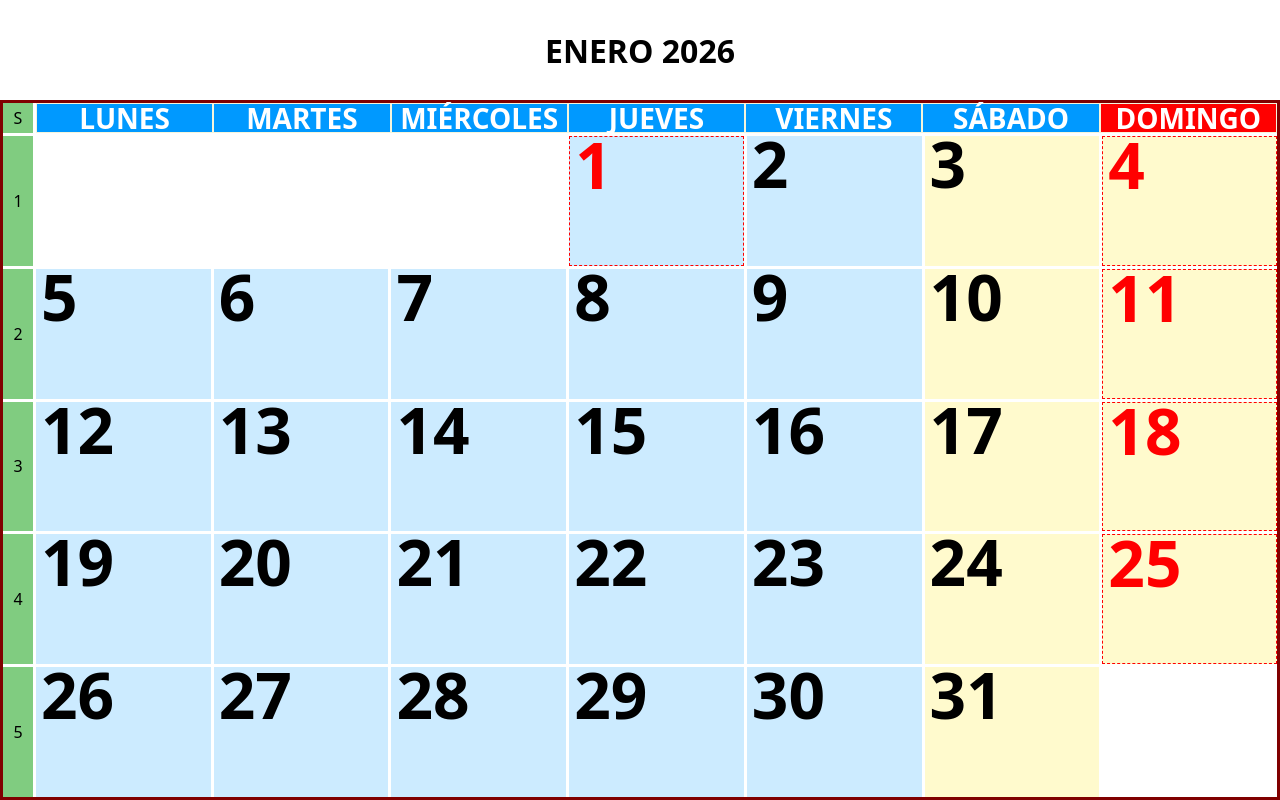
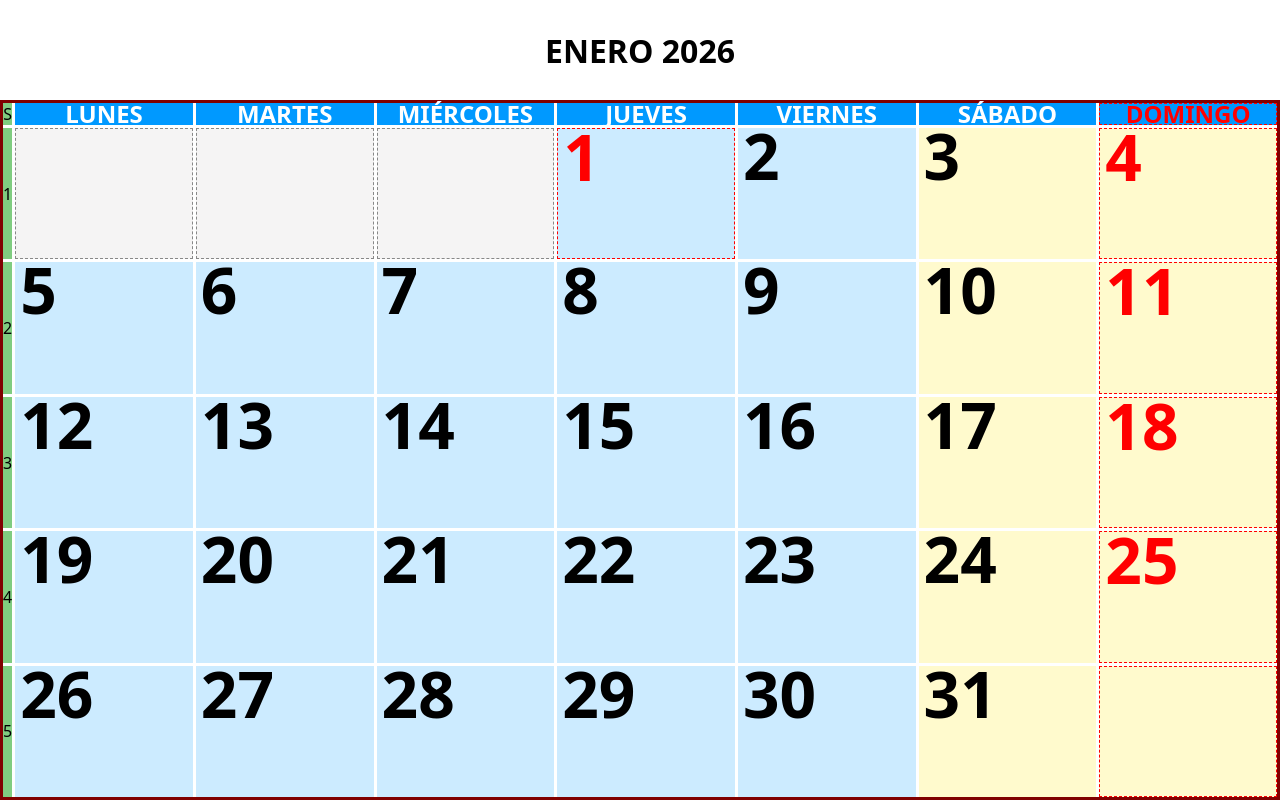
Before and after one commit to xaxoBye/prueba-css-grid-flex, a plain HTML site: page calendario.html in a window 1280 px wide. Drawn offline with Linux system fonts and the light colour scheme.

Commit message:
cambio de grid. Los dias de la cabecera: lunes, martes... estan en el mismo grid que los dias numeros

```diff
--- a/calendario.css
+++ b/calendario.css
@@ -10,6 +10,9 @@ body{
     --fondo-dias-semana : #09f;
     --fondo-celda-laboral: color-mix(in srgb, var(--fondo-dias-semana) 20%, white 80%);
     --fondo-numero-semana: color-mix(in srgb, var(--fondo-dias-semana) 50%, yellow 50%);
+    --fondo-fin-de-semana:lemonchiffon;
+    --fondo-otro-mes: #f3f1f1ca;
+    --borde-otro-mes: #888;
     --festivo : red;
     --blanco: white;
     display:flex;
@@ -26,13 +29,11 @@ body{
 }
 
 .contenedor {
-    display: grid;
-    grid-template-columns: 30px 1fr;
-    grid-template-rows: 30px 1fr;
-    flex: 1;
+    display: flex;
     gap: 3px;
     border:3px solid rgb(128, 0, 0);
     box-sizing: border-box;
+    flex: 1;
 }
 
 .contenedor > span {
@@ -42,31 +43,6 @@ body{
     background-color:  var(--fondo-numero-semana);
 }
 
-
-
-.contenedor .titulo-dia {
-    display: flex;
-    flex-direction: row;
-    background-color: var(--fondo-dias-semana);
-    justify-content: space-between;
-    align-items: center;
-
-    & span {
-        display: flex;
-        justify-content: center;
-        align-items: center;
-        border: 1px solid beige;
-        font-size: 1.75rem;
-        font-weight: 800;
-        color: var(--blanco);
-        height: 100%;
-        width: 100%;
-    }
-
-     .domingo {
-        background-color: var(--festivo);
-    }
-}
 
 .festivo {
     color: var(--festivo);
@@ -87,13 +63,23 @@ body{
         width: 100%;
         background-color:  var(--fondo-numero-semana);
     }
+
 }
+
+    .numero-semana span:first-child {
+        display: flex;
+        align-items: center;
+        align-content: center;
+        height: 80px;
+
+    }
 
 .contenedor-dias {
     display: grid;
     grid-template-columns: repeat(7, 1fr);
-    grid-template-rows: repeat(5, 1fr);
+    grid-template-rows: 22px repeat(5, 1fr);
     height: 100%;
+    width: 100%;
     gap: 3px;
     font-weight: 700;
 
@@ -106,31 +92,59 @@ body{
 
     }
 
-    & .num-semana {
-        background-color: var(--fondo-numero-semana);
-    }
-
-    & .sabado, .domingo {
-        background-color: lemonchiffon;
-    }
-
-    & .domingo {
-        border:1px dashed var(--festivo);
-        color: var(--festivo);
+    & .dia-semana {
+        display: flex;
+        align-items: center;
+        justify-content: center;
+        padding: 0px;
+        margin: 0px;
+        box-sizing: border-box;
+        background-color: var(--fondo-dias-semana);
+        font-size: 1.5rem;
+        color: var(--blanco)
     }
 }
+
+
+
+.contenedor-dias span:nth-of-type(7n) {
+    color: var(--festivo);
+    background-color: var(--fondo-fin-de-semana);
+    border:1px dashed var(--festivo);
+}
+
+.contenedor-dias :nth-of-type(6),
+.contenedor-dias :nth-of-type(13),
+.contenedor-dias :nth-of-type(20),
+.contenedor-dias :nth-of-type(27),
+.contenedor-dias :nth-of-type(34),
+.contenedor-dias :nth-of-type(41) {
+    background-color: var(--fondo-fin-de-semana);
+}
+
+.dia-semana.sabado,
+.contenedor-dias .dia-semana.domingo {
+    background-color: var(--fondo-dias-semana);
+}
+
 
 .start-day {
     grid-column-start: 4;
 }
 
-.titulo-dia span::before {
+.contenedor-dias .otro-mes {
+    background-color: var(--fondo-otro-mes);
+    border:1px dashed var(--borde-otro-mes);
+}
+
+
+ .dia-semana::before {
     content: attr(data-full);
 }
 
 
 @media screen and (max-width: 991px) {
-    .titulo-dia span::before {
+    .dia-semana::before {
         content: attr(data-med);
     }
 }
@@ -138,7 +152,7 @@ body{
 @media screen and (max-width: 767px) {
 
 
-    .titulo-dia span::before {
+    .dia-semana::before {
         content: attr(data-short);
     }
 }
--- a/calendario.html
+++ b/calendario.html
@@ -20,8 +20,15 @@
     </header>
 
     <section class="contenedor">
-        <span>S</span>
-        <aside class="titulo-dia">
+        <aside class="numero-semana">
+            <span class="num-semana">S</span>
+            <span class="num-semana">1</span>
+            <span class="num-semana">2</span>
+            <span class="num-semana">3</span>
+            <span class="num-semana">4</span>
+            <span class="num-semana">5</span>
+        </aside>
+        <main class="contenedor-dias">
             <span class="dia-semana" data-full="LUNES" data-med="LUN" data-short="L"></span>
             <span class="dia-semana" data-full="MARTES" data-med="MAR" data-short="M"></span>
             <span class="dia-semana" data-full="MIÉRCOLES" data-med="MIÉ" data-short="X"></span>
@@ -29,35 +36,31 @@
             <span class="dia-semana" data-full="VIERNES" data-med="VIE" data-short="V"></span>
             <span class="dia-semana sabado" data-full="SÁBADO" data-med="SÁB" data-short="S"></span>
             <span class="dia-semana domingo" data-full="DOMINGO" data-med="DOM" data-short="D"></span>
-        </aside>
-        <aside class="numero-semana">
-            <span class="num-semana">1</span>
-            <span class="num-semana">2</span>
-            <span class="num-semana">3</span>
-            <span class="num-semana">4</span>
-            <span class="num-semana">5</span>
-        </aside>
-        <main class="contenedor-dias">
+
+                        <span class="otro-mes"></span>
+                        <span class="otro-mes"></span>
+                        <span class="otro-mes"></span>
+
                         <span class="start-day festivo">1</span>
                         <span>2</span>
-                        <span class="sabado">3</span>
-                        <span class="domingo">4</span>
+                        <span>3</span>
+                        <span>4</span>
                         <span>5</span>
                         <span>6</span>
                         <span>7</span>
 
                         <span>8</span>
                         <span>9</span>
-                        <span class="sabado">10</span>
-                        <span class="domingo">11</span>
+                        <span>10</span>
+                        <span>11</span>
                         <span>12</span>
                         <span>13</span>
                         <span>14</span>
 
                         <span>15</span>
                         <span>16</span>
-                        <span class="sabado">17</span>
-                        <span class="domingo">18</span>
+                        <span>17</span>
+                        <span>18</span>
                         <span>19</span>
                         <span>20</span>
                         <span>21</span>
@@ -73,6 +76,9 @@
                         <span>29</span>
                         <span>30</span>
                         <span class="sabado">31</span>
+
+                        <span class="otro-mes"></span>
+
         </main>
 
     </section>
```
